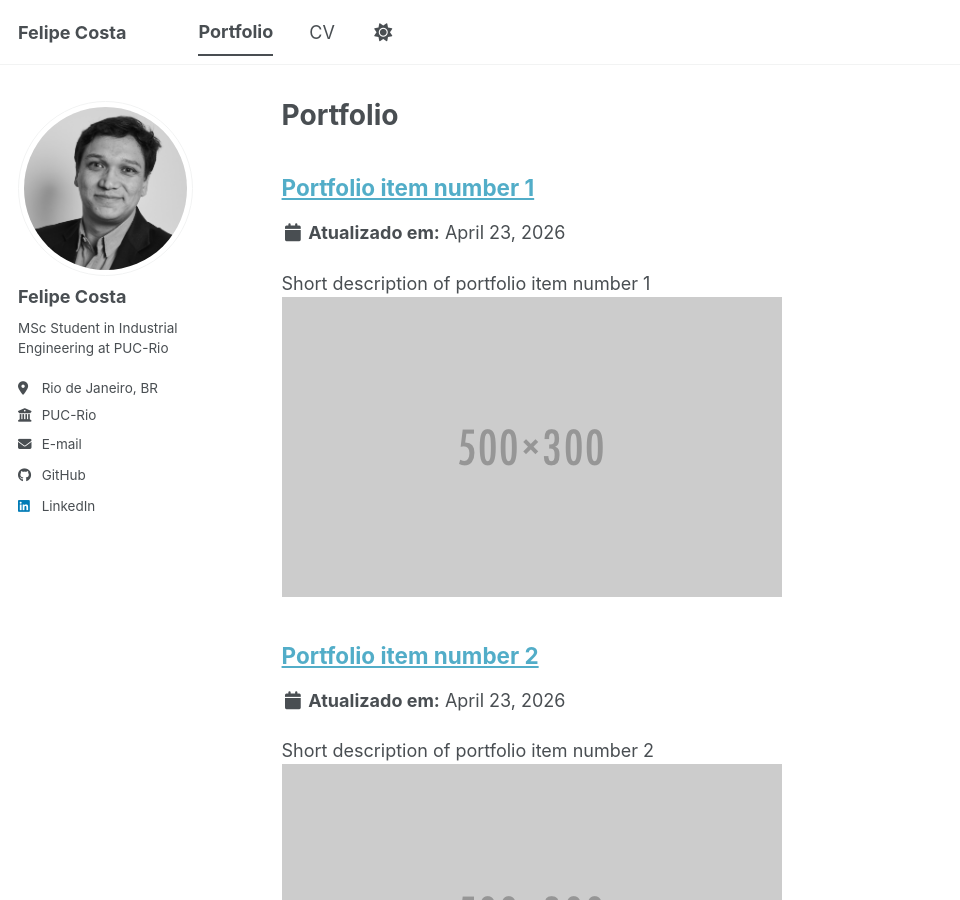
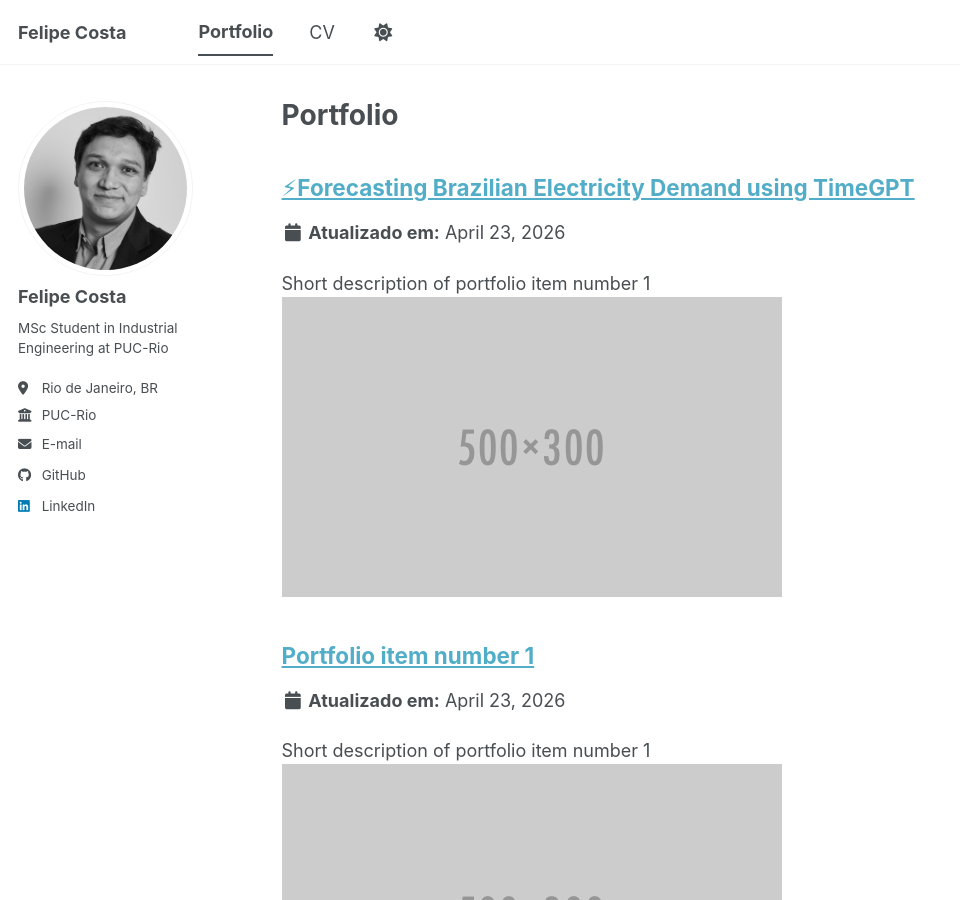
Before and after one commit to fimperiano/fimperiano.github.io, a Jekyll site: the page built from _pages/portfolio.html, in a window 1280 px wide and 900 px high. Shown: the whole window, without its empty margins (0-960 px from the left). Built offline with Jekyll 4.4.1, drawn with Linux system fonts in a browser that asks for light colours; a script bundle is joined from its source files by our own code; library files that are not in the unit come from our copies.

Commit message:
Update BZ_Power_Demand_FCST_TimeGPT_v3.md

```diff
--- a/_portfolio/BZ_Power_Demand_FCST_TimeGPT_v3.md
+++ b/_portfolio/BZ_Power_Demand_FCST_TimeGPT_v3.md
@@ -1,4 +1,8 @@
-# ⚡Forecasting Brazilian Electricity Demand using TimeGPT
+---
+title: "⚡Forecasting Brazilian Electricity Demand using TimeGPT"
+excerpt: "Short description of portfolio item number 1<br/><img src='/images/500x300.png'>"
+collection: portfolio
+---
 
 This study investigates the application of foundational models for forecasting the Brazilian hourly electricity load curve. Accurate and reliable electricity demand forecasts are critical for operational planning, resource allocation, and maintaining grid stability within complex energy systems. Given the increasing integration of renewable energy sources and the dynamic nature of energy consumption patterns, advanced forecasting methodologies are essential to address the inherent uncertainties in electricity markets.
 
@@ -241,7 +245,7 @@ nixtla_client.plot(
 
 
 
-![png](output_25_0.png)
+![png](/images/output_25_0.png)
 
 
 
@@ -327,7 +331,7 @@ nixtla_client.plot(
 
 
 
-![png](output_34_0.png)
+![png](/images/output_34_0.png)
 
 
 
@@ -384,7 +388,7 @@ nixtla_client.plot(
 
 
 
-![png](output_42_0.png)
+![png](/images/output_42_0.png)
 
 
 
```
